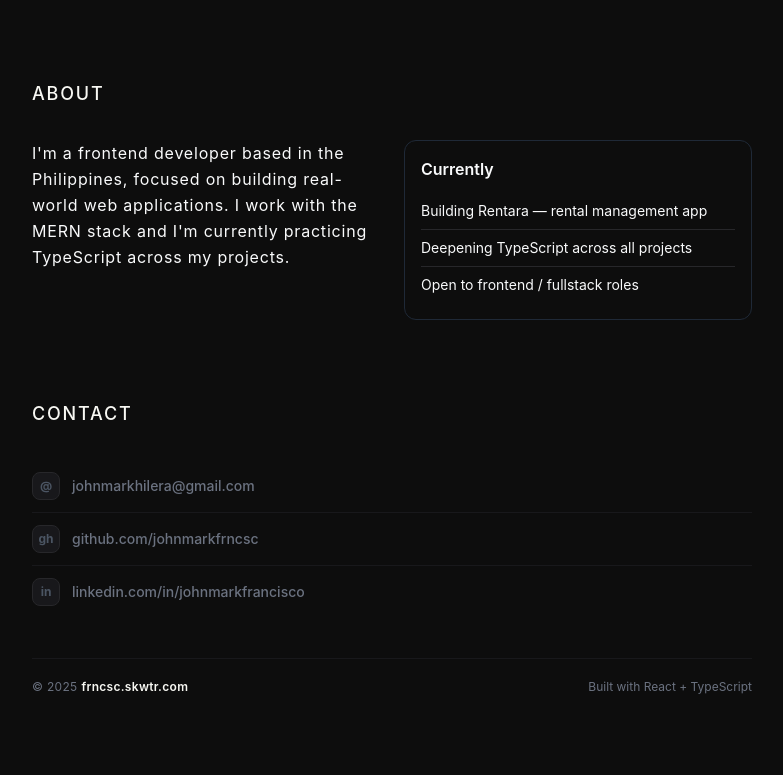
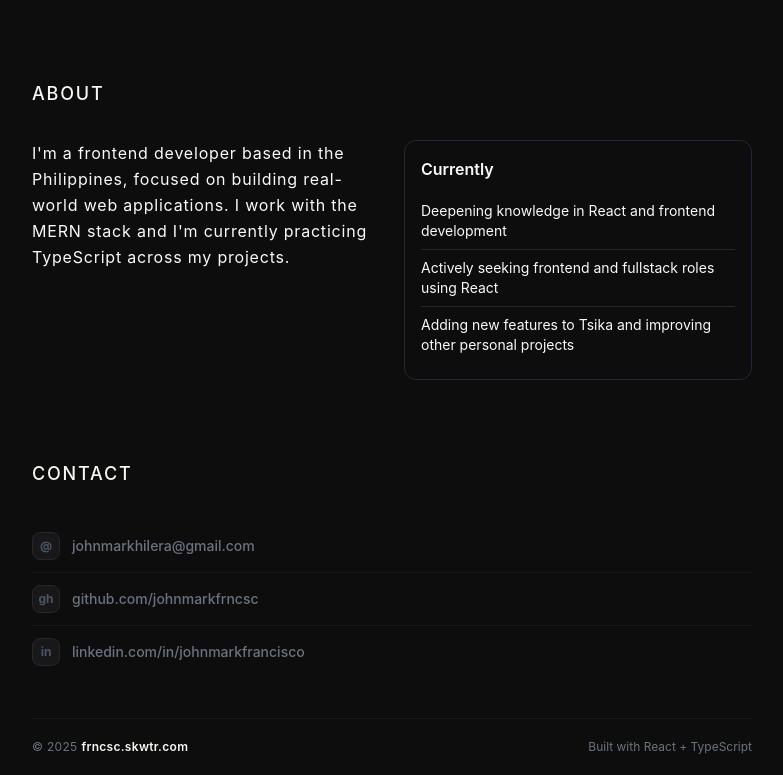
Before and after one commit to johnmarkfrncsc/frncsc-portfolio, a React (Vite) app: page / in a window 1280 px wide. Shown: the part 1502-2277 px from the top of the page, without its empty margins (248-1031 px from the left). Before the commit the page ends 2217 px from the top, so only its background shows below. Built offline with nearby package versions, Linux system fonts and the light colour scheme.

Commit message:
feat: update About section with current learning and project details

```diff
--- a/src/components/sections/About.tsx
+++ b/src/components/sections/About.tsx
@@ -22,13 +22,14 @@ const About = () => {
             </p>
             <ul className="divide-y divide-[#27272a]">
               <li className="text-sm text-[#f9fafb] py-2">
-                Building Rentara — rental management app
+                Deepening knowledge in React and frontend development
               </li>
               <li className="text-sm text-[#f9fafb] py-2">
-                Deepening TypeScript across all projects
+                Actively seeking frontend and fullstack roles using React
               </li>
               <li className="text-sm text-[#f9fafb] py-2">
-                Open to frontend / fullstack roles
+                Adding new features to Tsika and improving other personal
+                projects
               </li>
             </ul>
           </div>
```
